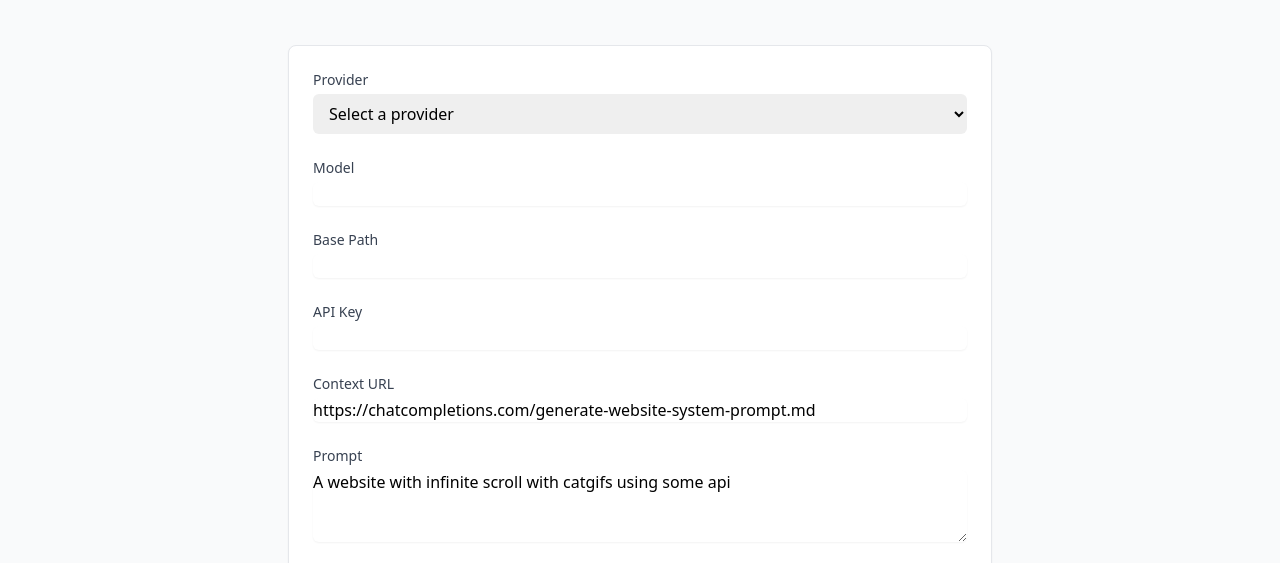
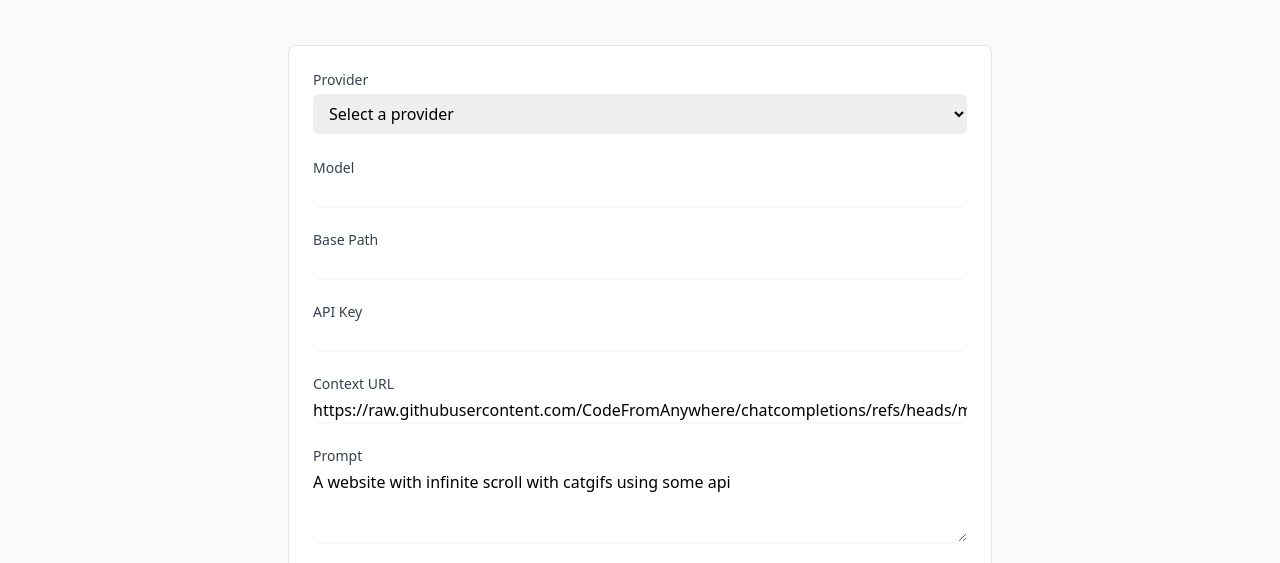
Before and after one commit to CodeFromAnywhere/chatcompletions, a website: page public/401.html in a window 1280 px wide. Shown: the part 183-746 px from the top of the page. Drawn offline with nearby package versions, Linux system fonts and the light colour scheme.

Commit message:
improvements

```diff
--- a/public/401.html
+++ b/public/401.html
@@ -77,7 +77,7 @@
                         <label for="contextUrl" class="block text-sm font-medium text-gray-700">Context URL</label>
                         <input type="url" id="contextUrl" name="contextUrl" required
                             class="mt-1 block w-full border-gray-300 rounded-md shadow-sm focus:ring-indigo-500 focus:border-indigo-500"
-                            value="https://chatcompletions.com/generate-website-system-prompt.md">
+                            value="https://raw.githubusercontent.com/CodeFromAnywhere/chatcompletions/refs/heads/main/public/generate-website-system-prompt.md">
                     </div>
 
                     <!-- Prompt -->
```
